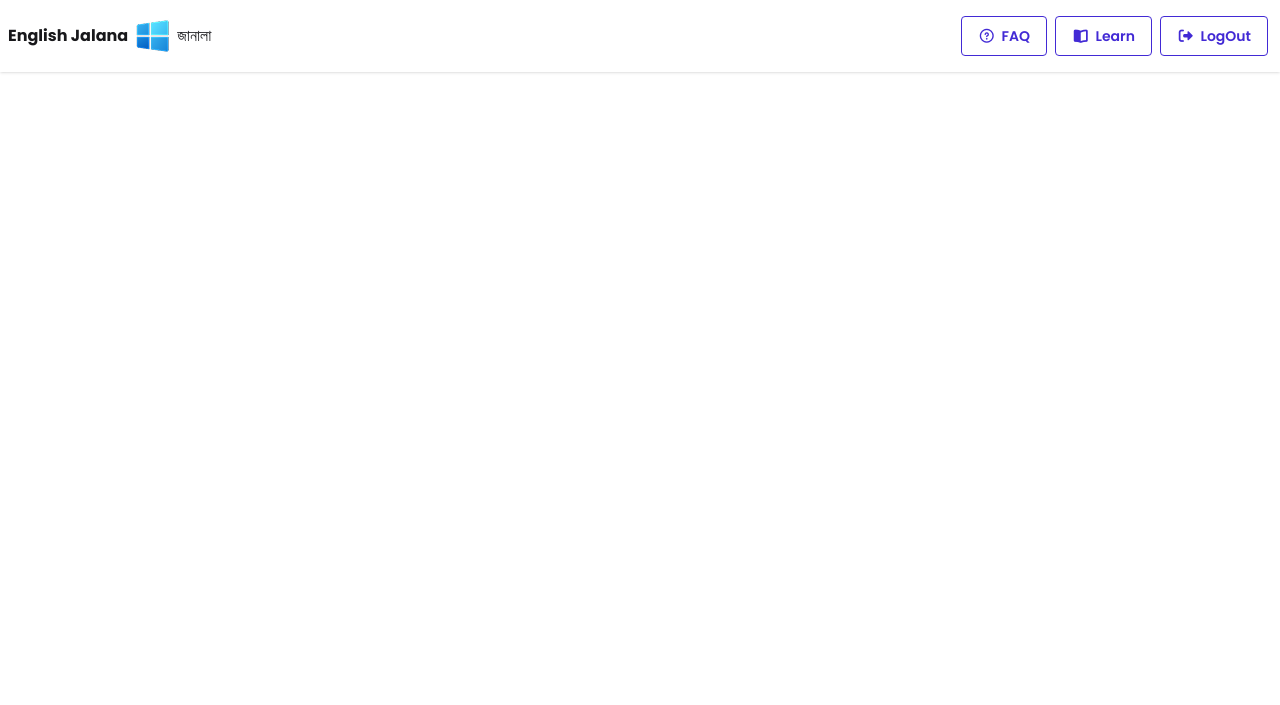
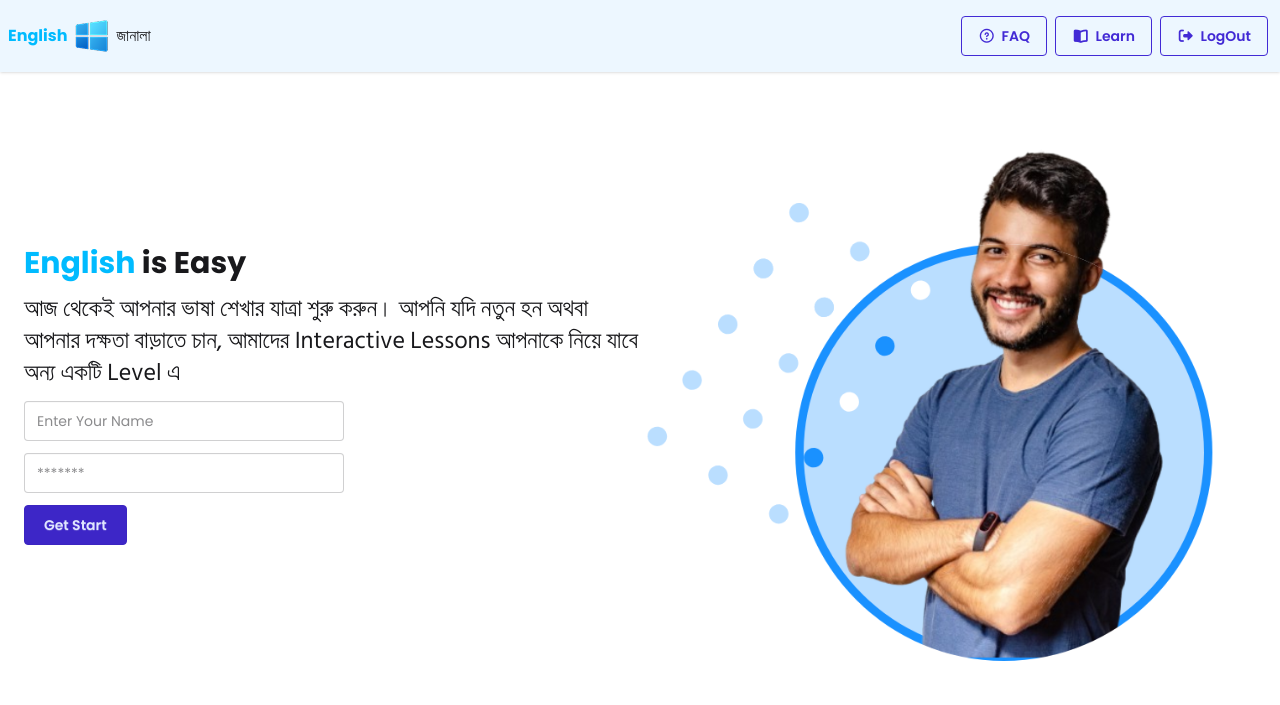
Before and after one commit to salauddin-777/english-janala-project, a plain HTML site: page index.html in a window 1280 px wide. Drawn offline with nearby package versions, Linux system fonts and the light colour scheme.

Commit message:
hero section added

```diff
--- a/index.html
+++ b/index.html
@@ -24,11 +24,12 @@
     <!-- Css Styles -->
     <link rel="stylesheet" href="./style/styels.css" />
   </head>
-  <body class="font-english">
+  <body class="f-english">
     <header>
+        <!-- Nav Bar start -->
       <section>
-        <nav>
-          <div class="navbar bg-base-100 shadow-sm">
+        <nav class="">
+          <div class="navbar bg-base-100 shadow-sm bg-[#edf7ff]">
             <!-- Nav Start -->
             <div class="navbar-start">
               <div class="dropdown">
@@ -61,11 +62,11 @@
                 </ul>
               </div>
               <div class="flex justify-center items-center gap-1 font-bold">
-                <a href="">
-                English Jalana
+                <a href="" class="">
+                <span class="text-[#00bbff]">English</span>
               </a>
               <img src="./assets/logo.png" alt="">
-              <a href="" class="f-bangla font-bold">জানালা </a>
+              <a href="" class="f-bangla font-bold"><span class="font-bold f-bangla">জানালা</span> </a>
               </div>
             </div>
             <!-- Nav End Part -->
@@ -82,7 +83,35 @@
           </div>
         </nav>
       </section>
+      <!-- Nav Bar End Here -->
+
+      <!-- Hero Section Start -->
+      <section>
+        <div class="lg:flex justify-center items-center mt-4 mx-6 text-center lg:text-left">
+          <!-- Left Side Div -->
+          <div class="flex-1">
+            <h2 class="font-bold text-3xl"><span class="text-[#00bbff]">English</span> is Easy</h2>
+            <p class="font-bold f-bangla mt-3 text-2xl">আজ থেকেই আপনার ভাষা শেখার যাত্রা শুরু করুন। আপনি যদি নতুন হন অথবা আপনার দক্ষতা বাড়াতে চান, আমাদের Interactive Lessons আপনাকে নিয়ে যাবে অন্য একটি Level এ</p>
+            <div class="flex flex-col gap-y-3 mt-3">
+              <input type="text" placeholder="Enter Your Name" class="input" />
+              <input type="password" placeholder="*******" class="input" />
+              <button class="btn btn-active btn-primary w-1/6">Get Start</button>
+            </div>
+          </div>
+          <!-- Right Side Div -->
+          <div class="flex-1">
+            <img src="./assets/hero-student.png" class="" alt="">
+
+          </div>
+        </div>
+      </section>
     </header>
+    <!-- Header Section End Here -->
+
+    <!-- Main Section Start form Here -->
+    <main>
+      <section></section>
+    </main>
 
     <script src="./js/script.js"></script>
   </body>
--- a/style/styels.css
+++ b/style/styels.css
@@ -1,6 +1,6 @@
 @import url('https://fonts.googleapis.com/css2?family=Hind+Siliguri:wght@300;400;500;600;700&family=Poppins:ital,wght@0,100;0,200;0,300;0,400;0,500;0,600;0,700;0,800;0,900;1,100;1,200;1,300;1,400;1,500;1,600;1,700;1,800;1,900&display=swap');
 
-.font-english {
+.f-english {
   font-family: "Poppins", sans-serif;
   font-weight: 400;
   font-style: normal;
```
